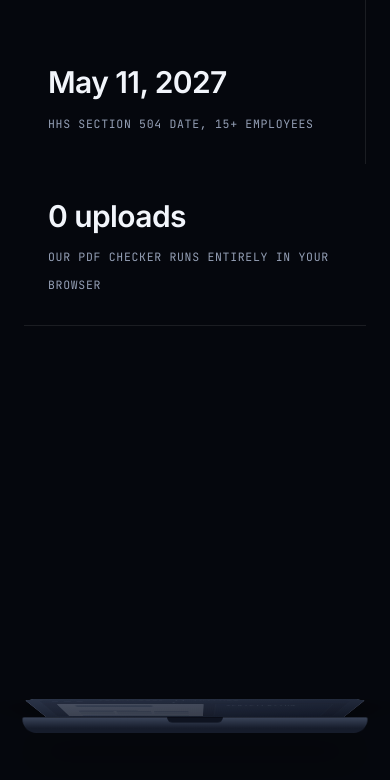
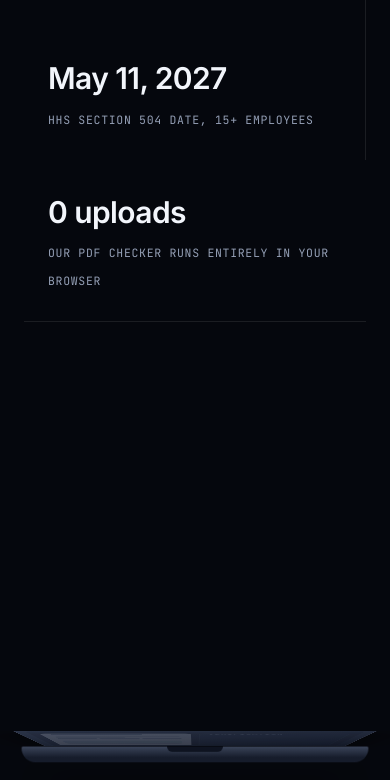
Before and after one commit to signalfeed/signalfeed.github.io, a plain HTML site: page index.html in a window 390 px wide. Shown: the part 1207-1987 px from the top of the page. Drawn offline with Linux system fonts and the light colour scheme; animation ran at ten frames a second; a script that the page names is missing.

Commit message:
Mobile: laptop mock fits phones (no wrapped title bar, no clipped panels); header wraps under large text settings
Co-Authored-By: Claude Opus 5.5 <noreply@anthropic.com>

```diff
--- a/assets/site.css
+++ b/assets/site.css
@@ -319,3 +319,20 @@ section.block.alt { background: rgba(255,255,255,.025); }
   .brand { font-size: 17px; white-space: nowrap; }
 }
 @media (max-width: 380px) { .site-header .btn { padding: 8px 10px; font-size: 13px; } }
+/* Laptop mock: keep title bar on one line, never clip panels badly (also under large text settings) */
+.ui-bar { white-space: nowrap; overflow: hidden; }
+.ui-bar b { overflow: hidden; text-overflow: ellipsis; min-width: 0; }
+.panel { overflow: hidden; min-width: 0; }
+.row { white-space: nowrap; min-width: 0; }
+.row > span, .row > em { overflow: hidden; text-overflow: ellipsis; }
+@media (max-width: 700px) {
+  .lid { aspect-ratio: 4 / 3.4; padding: 10px; border-radius: 16px 16px 5px 5px; }
+  .ui { gap: 8px; padding: 10px; grid-template-columns: minmax(0,1fr) minmax(0,1fr); }
+  .doc { padding: 12px 10px 8px; }
+  .panel { padding: 8px; gap: 5px; font-size: 9px; }
+  .row { padding: 5px 6px; }
+}
+.ui { grid-template-columns: minmax(0, 1.15fr) minmax(0, .85fr); }
+@media (max-width: 700px) { .ui { grid-template-columns: minmax(0,1fr) minmax(0,1fr); } .laptop, .stage3d { max-width: 100%; min-width: 0; } }
+/* Header survives large text settings: wrap instead of overflowing */
+@media (max-width: 700px) { .site-header .wrap { flex-wrap: wrap; height: auto; min-height: 64px; padding-top: 8px; padding-bottom: 8px; row-gap: 6px; } .site-header .nav { margin-left: auto; } }
```
